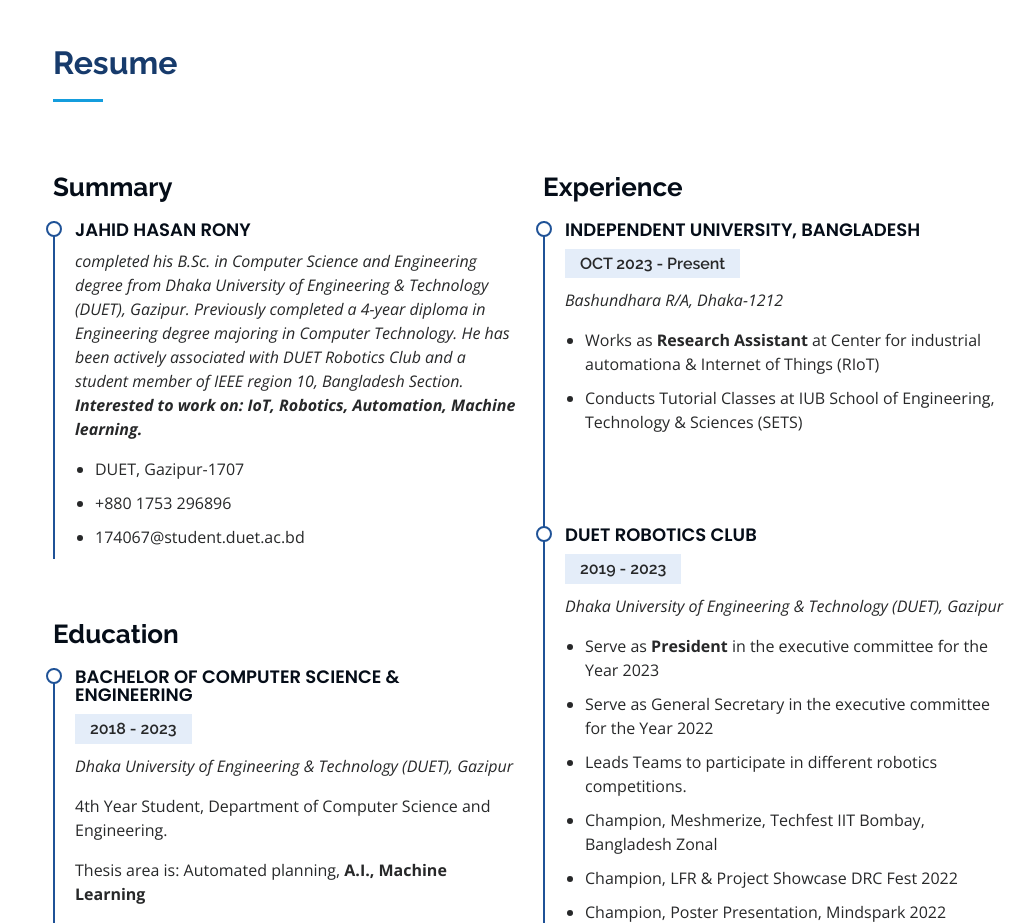
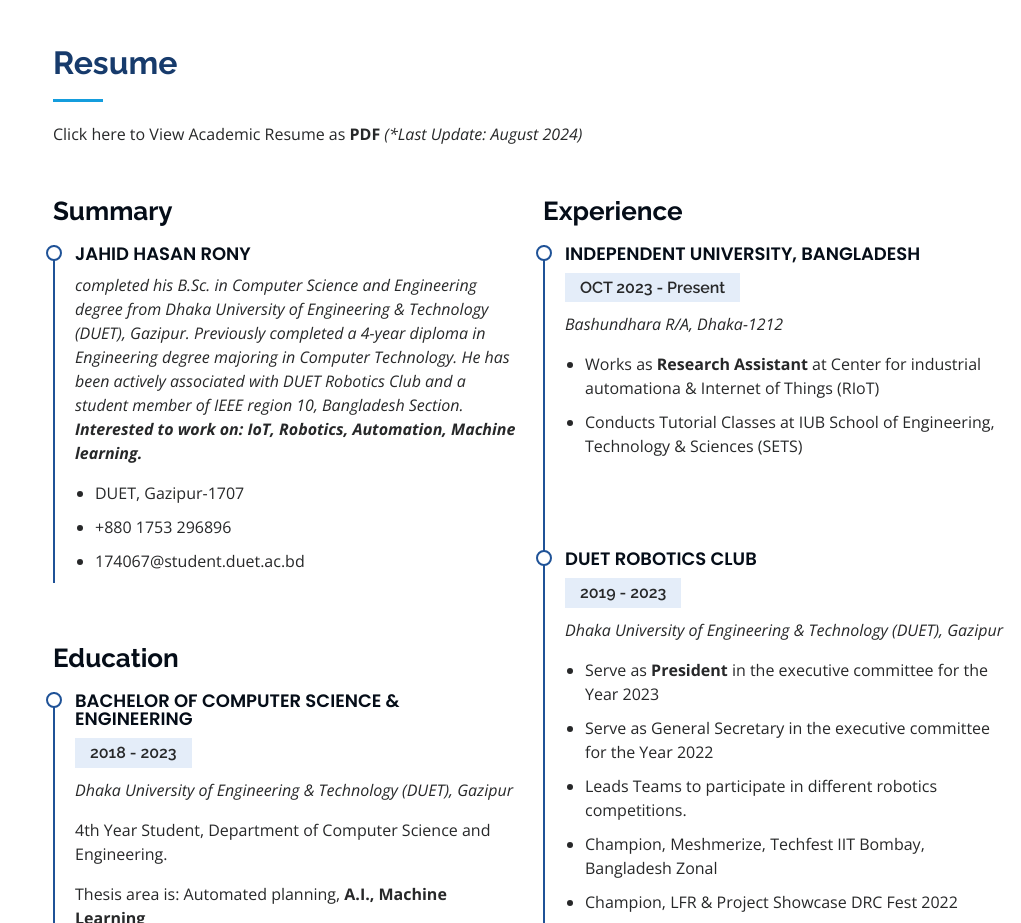
Before and after one commit to rony-cse/rony-cse, a plain HTML site: page index.html in a window 1280 px wide. Shown: the part 1560-2483 px from the top of the page, without its empty margins (259-1280 px from the left). Drawn offline with nearby package versions, Linux system fonts and the light colour scheme.

Commit message:
update pdf cv link in resume section

```diff
--- a/index.html
+++ b/index.html
@@ -148,7 +148,8 @@
         <div class="section-title">
           <h2>Resume</h2>
           <p>
-
+                <a href="https://drive.google.com/file/d/1WS4-rJVYSeoV7-L42zI5JUlKKOquZ53o/view?usp=sharing">
+                Click here to View Academic Resume as <b>PDF</b> <em>(*Last Update: August 2024)</em></a>
           </p>
         </div>
 
```
